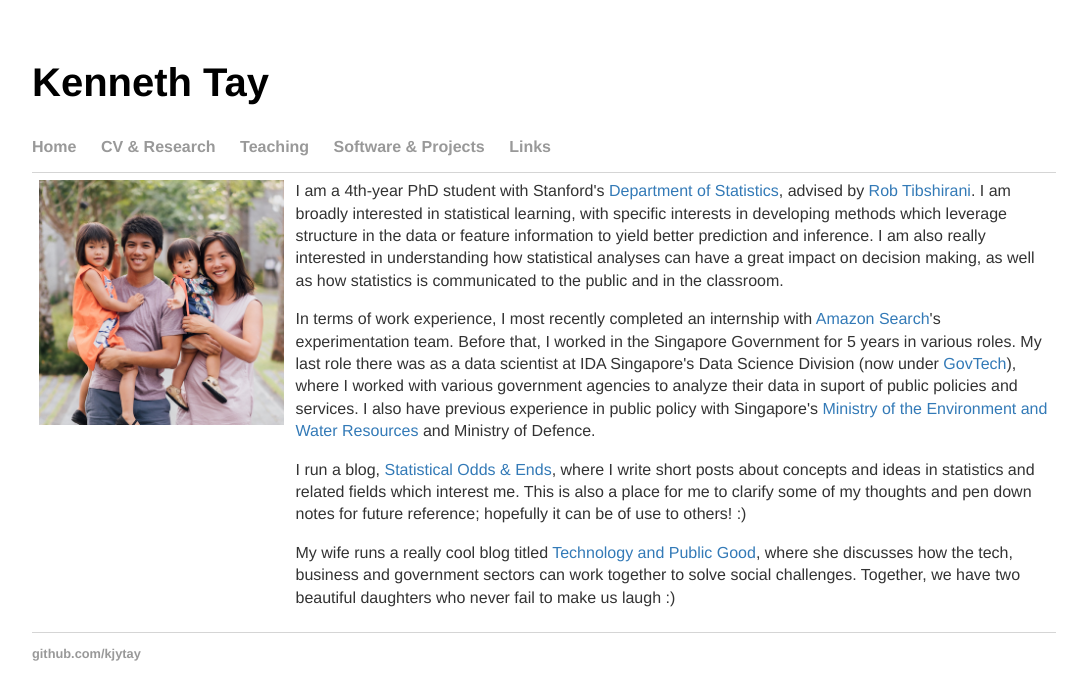
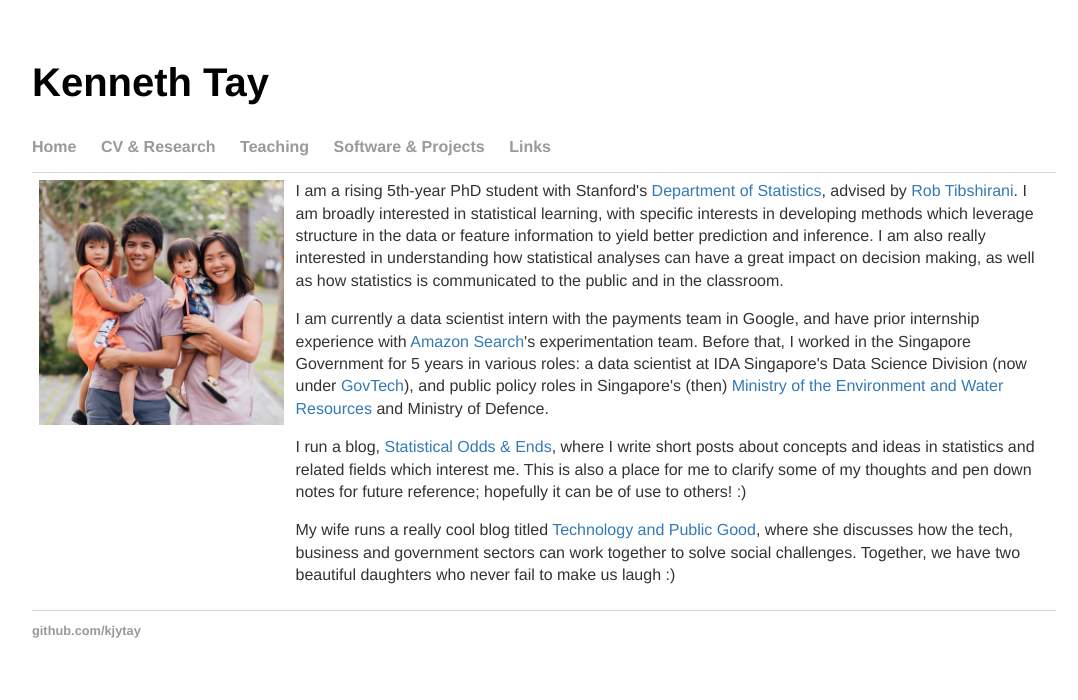
Before and after one commit to kjytay/kjytay.github.io, a Jekyll site: the page built from index.html, in a window 1280 px wide. Shown: the top 700 px of the page, without its empty margins (96-1174 px from the left). Built offline with Jekyll 4.4.1, drawn with Linux system fonts in a browser that asks for light colours.

```diff
--- a/cv/index.html
+++ b/cv/index.html
@@ -5,7 +5,7 @@ title: Kenneth Tay
 
 <div class="blurb">
   <h2>CV & Resume</h2>
-  <p>Latest <a href="CV 2020-06-02.pdf">Curriculum Vitae</a> & <a href="Resume 2020-06-02.pdf">Resume</a> (updated Jun 2020).</p>
+  <p>Latest <a href="CV 2020-08-29.pdf">Curriculum Vitae</a> & <a href="Resume 2020-08-29.pdf">Resume</a> (updated Aug 2020).</p>
   <h2>Research</h2>
   <h3>Publications</h3>
   <ol>
--- a/index.html
+++ b/index.html
@@ -12,9 +12,9 @@ title: Kenneth Tay
     </td>
     <td>
       <div id="blurb">
-	<p>I am a 4th-year PhD student with Stanford's <a href="https://statistics.stanford.edu/">Department of Statistics</a>, advised by <a href="https://statweb.stanford.edu/~tibs/">Rob Tibshirani</a>. I am broadly interested in statistical learning, with specific interests in developing methods which leverage structure in the data or feature information to yield better prediction and inference. I am also really interested in understanding how statistical analyses can have a great impact on decision making, as well as how statistics is communicated to the public and in the classroom.</p>
+	<p>I am a rising 5th-year PhD student with Stanford's <a href="https://statistics.stanford.edu/">Department of Statistics</a>, advised by <a href="https://statweb.stanford.edu/~tibs/">Rob Tibshirani</a>. I am broadly interested in statistical learning, with specific interests in developing methods which leverage structure in the data or feature information to yield better prediction and inference. I am also really interested in understanding how statistical analyses can have a great impact on decision making, as well as how statistics is communicated to the public and in the classroom.</p>
 
-	<p>In terms of work experience, I most recently completed an internship with <a href="https://en.wikipedia.org/wiki/A9.com">Amazon Search</a>'s experimentation team. Before that, I worked in the Singapore Government for 5 years in various roles. My last role there was as a data scientist at IDA Singapore's Data Science Division (now under <a href="https://www.tech.gov.sg/">GovTech</a>), where I worked with various government agencies to analyze their data in suport of public policies and services. I also have previous experience in public policy with Singapore's <a href="http://www.mewr.gov.sg/">Ministry of the Environment and Water Resources</a> and Ministry of Defence.</p>
+	<p>I am currently a data scientist intern with the payments team in Google, and have prior internship experience with <a href="https://en.wikipedia.org/wiki/A9.com">Amazon Search</a>'s experimentation team. Before that, I worked in the Singapore Government for 5 years in various roles: a data scientist at IDA Singapore's Data Science Division (now under <a href="https://www.tech.gov.sg/">GovTech</a>), and public policy roles in Singapore's (then) <a href="http://www.mse.gov.sg/">Ministry of the Environment and Water Resources</a> and Ministry of Defence.</p>
 
   <p>I run a blog, <a href="https://statisticaloddsandends.wordpress.com/">Statistical Odds & Ends</a>, where I write short posts about concepts and ideas in statistics and related fields which interest me. This is also a place for me to clarify some of my thoughts and pen down notes for future reference; hopefully it can be of use to others! :)</p>
 
```
Also changed, not shown: 4 other files.
